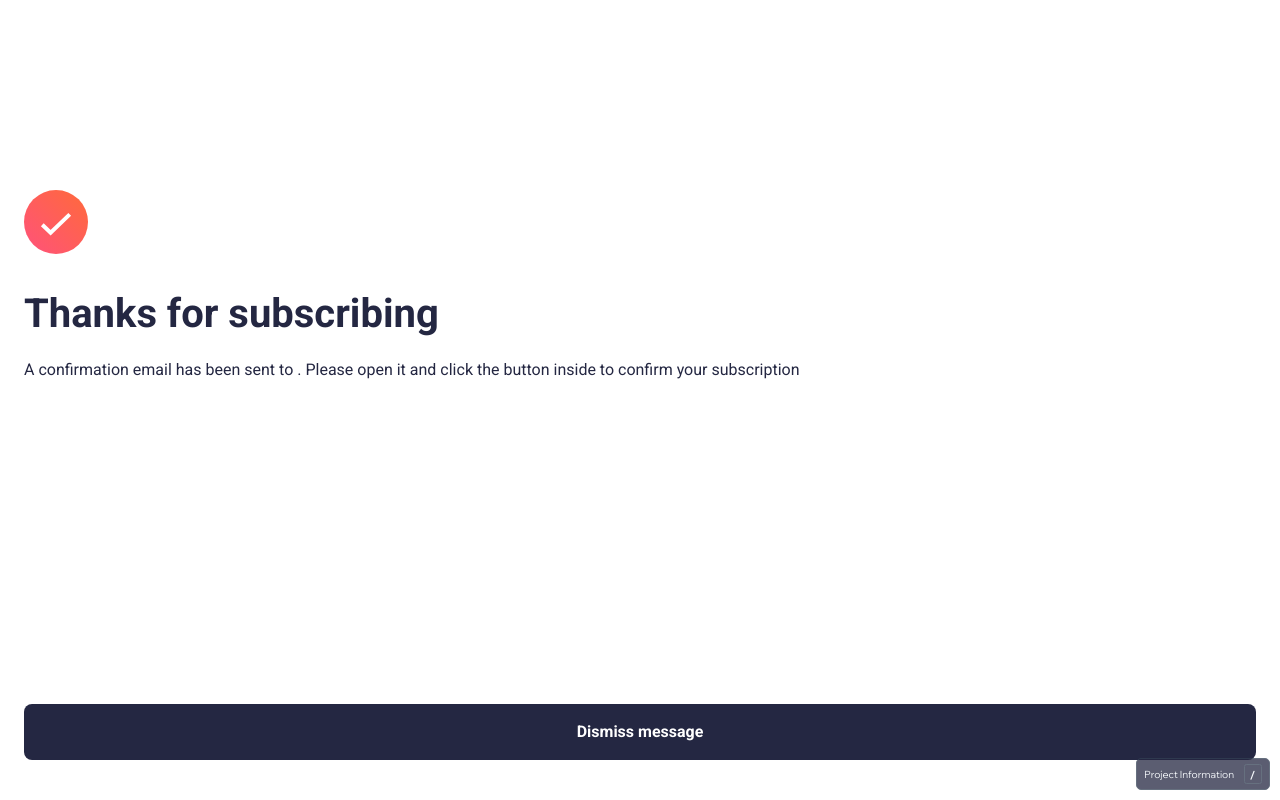
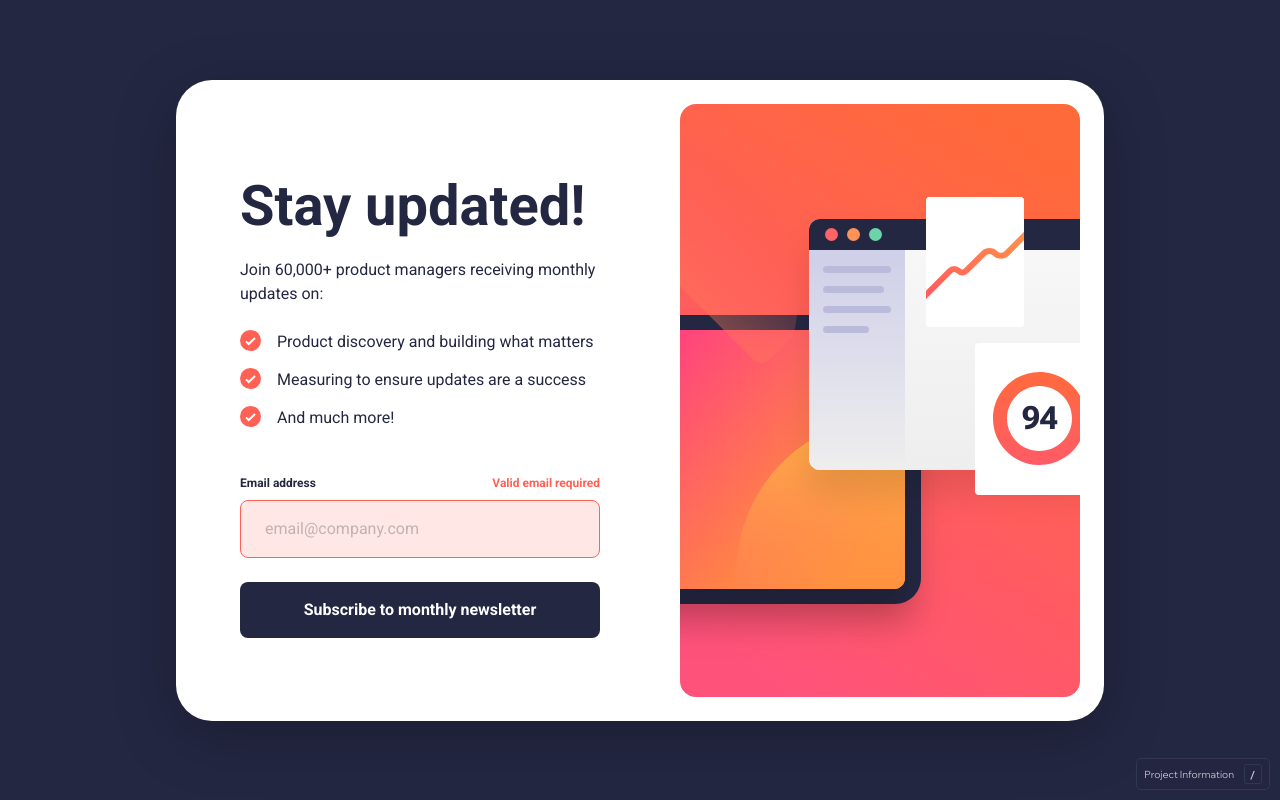
Before and after one commit to clakr/newsletter-signup-form, a Vue app: page / in a window 1280 px wide. Built offline with nearby package versions, Linux system fonts and the light colour scheme.

Commit message:
responsive done

```diff
--- a/src/App.vue
+++ b/src/App.vue
@@ -11,7 +11,7 @@ onBeforeMount(() => {
 const email = ref("");
 provide("email", email);
 
-const formState = ref<"toSubmit" | "submitted">("submitted");
+const formState = ref<"toSubmit" | "submitted">("toSubmit");
 
 function handleSubmit() {
   formState.value = "submitted";
--- a/src/components/DefaultStateForm.vue
+++ b/src/components/DefaultStateForm.vue
@@ -10,7 +10,7 @@ defineEmits(["formSubmit"]);
   <section>
     <picture>
       <source
-        media="(min-width: 1440px)"
+        media="(min-width: 1024px)"
         srcset="/illustration-sign-up-desktop.svg"
       />
       <img src="/illustration-sign-up-mobile.svg" alt="" />
@@ -45,10 +45,8 @@ section {
   background-color: white;
 }
 
-picture {
-  width: 37.5rem;
-  height: 28.4rem;
-  object-fit: cover;
+img {
+  width: 100%;
 }
 
 form {
@@ -144,7 +142,7 @@ button {
   background-color: var(--dark-navy);
 }
 
-@media screen and (min-width: 1440px) {
+@media screen and (min-width: 1024px) {
   section {
     width: 92.8rem;
     height: 64.1rem;
@@ -156,11 +154,13 @@ button {
   }
 
   picture {
-    width: 40rem;
-    height: 59.3rem;
-    object-fit: cover;
     order: 2;
+    height: 100%;
     justify-self: flex-end;
+  }
+
+  img {
+    width: unset;
   }
 
   form {
--- a/src/components/SubmittedState.vue
+++ b/src/components/SubmittedState.vue
@@ -67,7 +67,7 @@ button {
   background-color: var(--dark-navy);
 }
 
-@media screen and (min-width: 1440px) {
+@media screen and (min-width: 1024px) {
   section {
     min-height: unset;
     padding: 4.8rem 6.4rem 6.4rem;
--- a/src/globals.css
+++ b/src/globals.css
@@ -9,7 +9,7 @@
   background-color: var(--dark-navy);
 }
 
-@media screen and (min-width: 1440px) {
+@media screen and (min-width: 1024px) {
   main {
     min-height: 100vh;
     min-height: 100svh;
```
